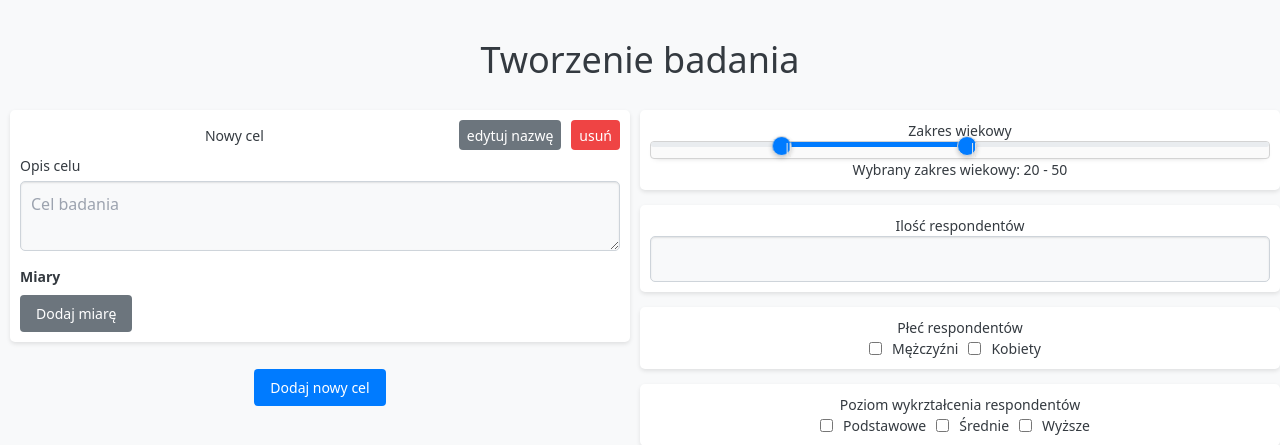
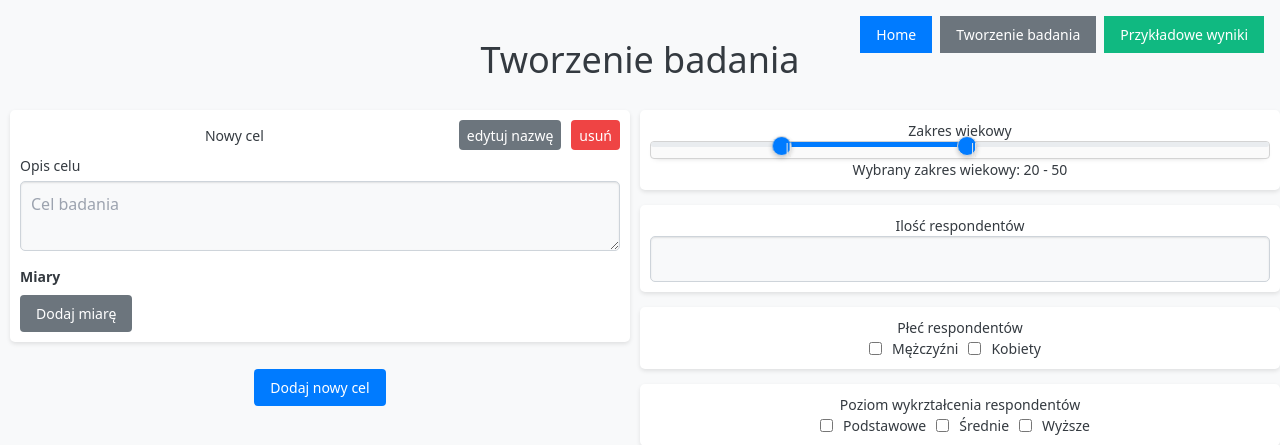
Before and after one commit to Stasieniec/chatbot-based-research, a Flask app: page /input in a window 1280 px wide. Shown: the top 445 px of the page. Run offline with Flask 2, Linux system fonts and the light colour scheme; style sheets or scripts are compiled from the project's sources; some libraries are stand-ins or nearby versions.

Commit message:
simple nav

```diff
--- a/templates/example_input.html
+++ b/templates/example_input.html
@@ -11,6 +11,11 @@
     </head>
     <body class="text-center">
         <script src="https://cdnjs.cloudflare.com/ajax/libs/noUiSlider/15.5.0/nouislider.min.js"></script>
+        <div class="absolute top-0 right-0 mt-4 mr-4 flex space-x-2">
+            <button class="btn btn-primary bg-blue-500 text-white px-4 py-2" onclick="location.href='/'">Home</button>
+            <button class="btn btn-secondary bg-gray-500 text-white px-4 py-2" onclick="location.href='/input'">Tworzenie badania</button>
+            <button class="btn btn-tertiary bg-green-500 text-white px-4 py-2" onclick="location.href='/results'">Przykładowe wyniki</button>
+        </div>
         <div class="container mx-auto">
             <h1 class="mt-5 text-4xl py-5">Przykładowe tworzenie badania</h1>
             <div class="row flex items-start">
--- a/templates/input.html
+++ b/templates/input.html
@@ -11,6 +11,11 @@
     </head>
     <body class="text-center">
         <script src="https://cdnjs.cloudflare.com/ajax/libs/noUiSlider/15.5.0/nouislider.min.js"></script>
+        <div class="absolute top-0 right-0 mt-4 mr-4 flex space-x-2">
+            <button class="btn btn-primary bg-blue-500 text-white px-4 py-2" onclick="location.href='/'">Home</button>
+            <button class="btn btn-secondary bg-gray-500 text-white px-4 py-2" onclick="location.href='/input'">Tworzenie badania</button>
+            <button class="btn btn-tertiary bg-green-500 text-white px-4 py-2" onclick="location.href='/results'">Przykładowe wyniki</button>
+        </div>
         <div class="container mx-auto">
             <h1 class="mt-5 text-4xl py-5">Tworzenie badania</h1> <!-- Updated title -->
             <div class="row flex items-start"> <!-- Added items-start class -->
--- a/templates/results.html
+++ b/templates/results.html
@@ -11,6 +11,11 @@
     </head>
     <body class="text-center">
         <script src="https://cdnjs.cloudflare.com/ajax/libs/noUiSlider/15.5.0/nouislider.min.js"></script>
+        <div class="absolute top-0 right-0 mt-4 mr-4 flex space-x-2">
+            <button class="btn btn-primary bg-blue-500 text-white px-4 py-2" onclick="location.href='/'">Home</button>
+            <button class="btn btn-secondary bg-gray-500 text-white px-4 py-2" onclick="location.href='/input'">Tworzenie badania</button>
+            <button class="btn btn-tertiary bg-green-500 text-white px-4 py-2" onclick="location.href='/results'">Przykładowe wyniki</button>
+        </div>
         <div class="container mx-auto">
             <h1 class="mt-5 text-4xl py-5">Wyniki badania</h1>
             <div class="row flex items-start">
```
